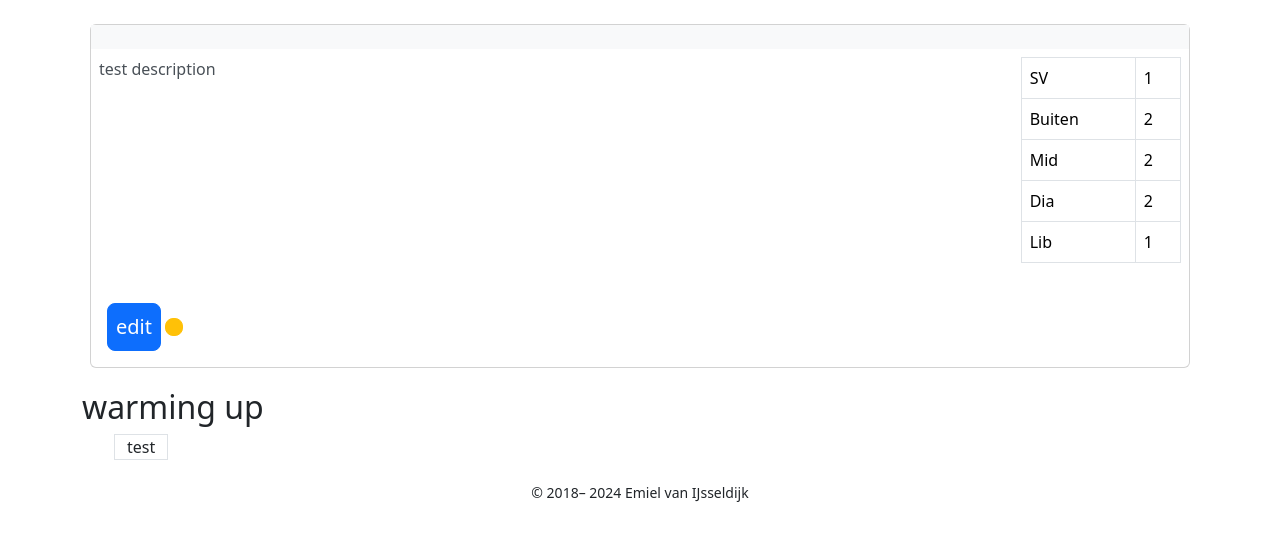
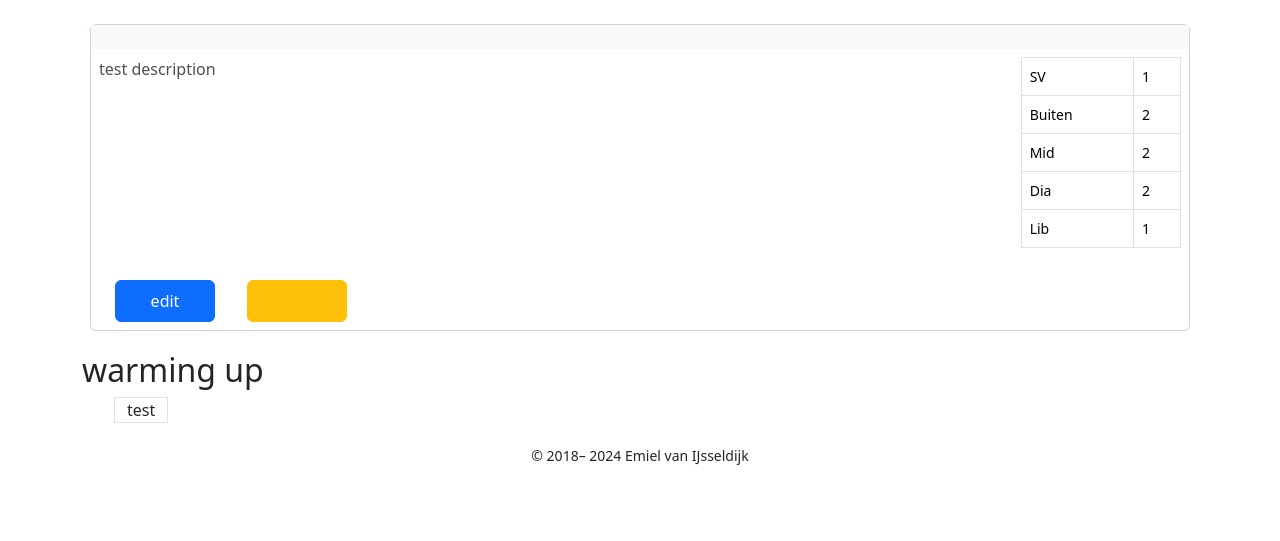
Before and after one commit to mielski/volleyapp, a Flask app: template templates/training_details_view.html in a window 1280 px wide. Shown: the part 56-597 px from the top of the page. Run offline with Flask 3, Linux system fonts and the light colour scheme; the template is opened without the code that fills it, so the values that code supplies are empty; some libraries are stand-ins or nearby versions.

Commit message:
finally fixed the buttons

```diff
--- a/static/custom.css
+++ b/static/custom.css
@@ -1,3 +1,7 @@
 .training_card__date {
     color: goldenrod;
 }
+
+.training_card__button {
+    min-width: 100px
+}
--- a/templates/training_details_view.html
+++ b/templates/training_details_view.html
@@ -13,7 +13,7 @@
       <div class="col">
         <p class="card-text text-light-emphasis"> test description</p>
       </div>
-      <div class="col col-sm-2">
+      <div class="col col-sm-2 small">
         <table class="table table-bordered d-none d-lg-table">
           <tbody>
           <tr>
@@ -40,9 +40,10 @@
         </table>
       </div>
     </div>
-    <div class="justify-content-evenly m-3">
-      <button class="btn btn-primary btn-lg p-2" style>edit</button>
-      <button class="btn btn-warning btn-lg p-2" href="#">{{ render_icon('trash') }}</button>
+    <div class="m-2 d-flex flex-column flex-md-row">
+      <button class="btn btn-primary training_card__button p-2 mx-3 my-2 my-md-0" style="">edit</button>
+      <button class="btn btn-warning training_card__button p-2 mx-3" href="#">{{ render_icon('trash') }}</button>
+        </div>
     </div>
   </div>
   <h2>warming up</h2>
@@ -50,6 +51,5 @@
     <div class="col-auto">
     </div>
   <div class="col-auto border">test</div>
-
   </div>
 {% endblock %}
```
Also changed, not shown: todos.md (+1 -1 lines).
